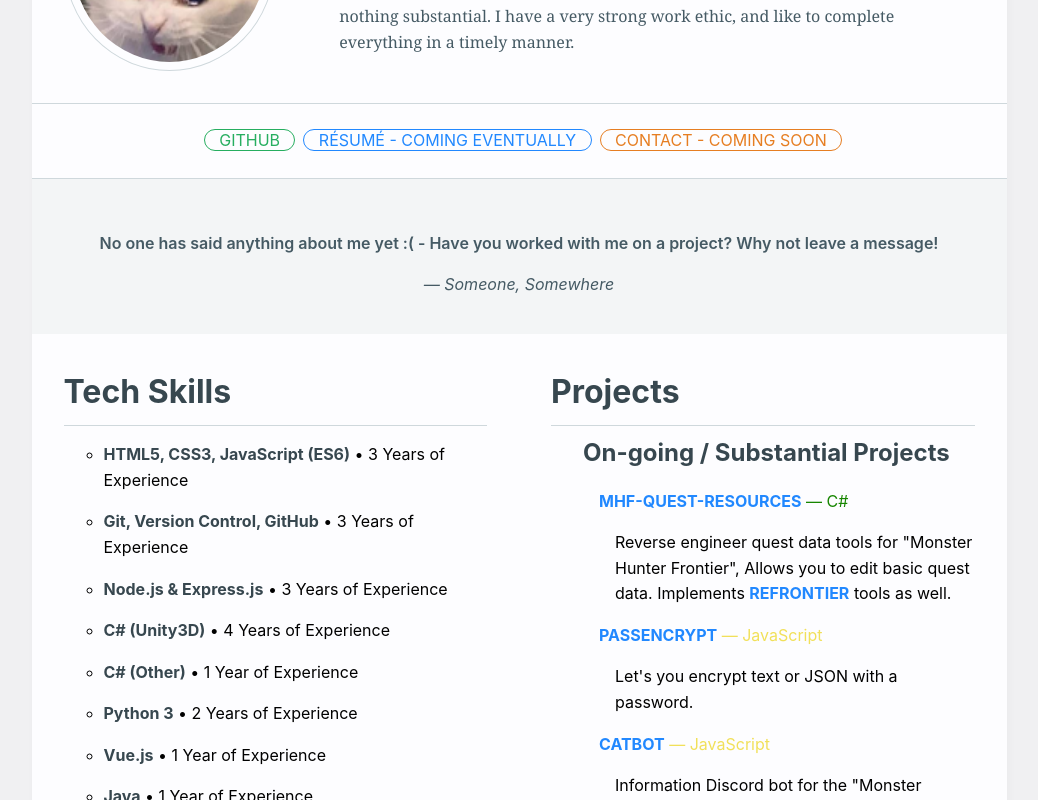
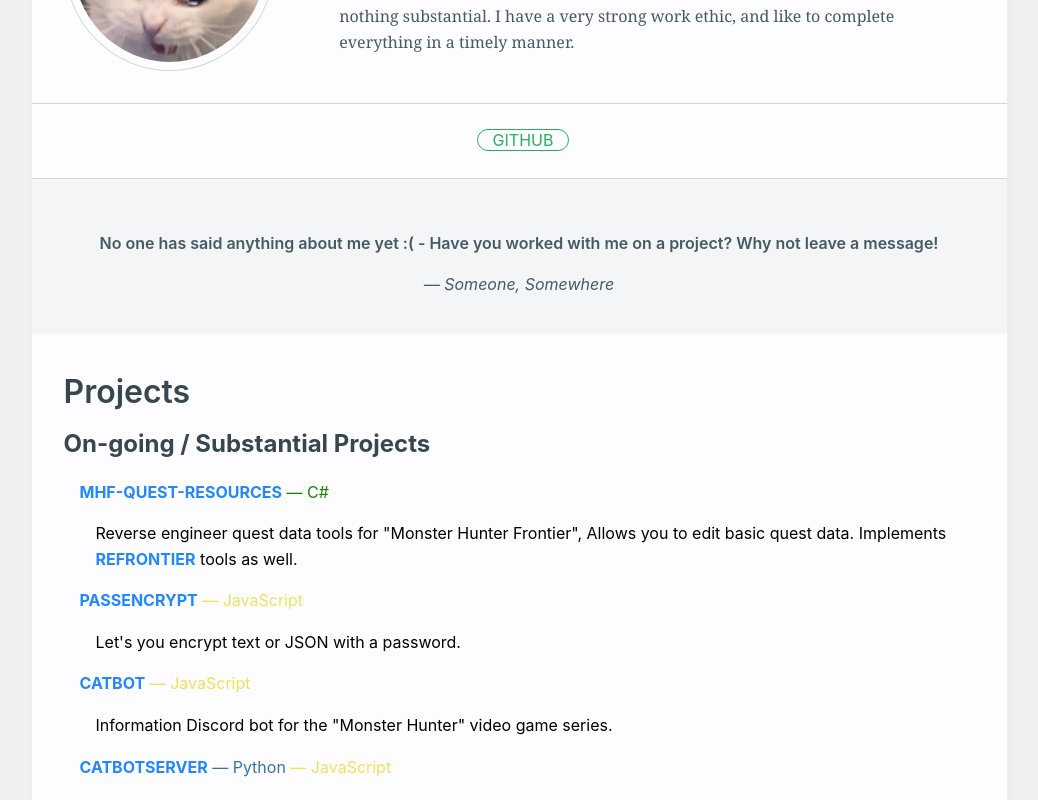
Before and after one commit to ricochhet/ricochhet.github.io, a plain HTML site: page index.html in a window 1280 px wide. Shown: the part 260-1060 px from the top of the page, without its empty margins (121-1159 px from the left). Drawn offline with Linux system fonts and the light colour scheme.

Commit message:
Removal of various things

```diff
--- a/css/index.css
+++ b/css/index.css
@@ -27,6 +27,10 @@ div.flex-wrapper {
 
 div.wrapper .sub-wrapper {
     padding-left: 2rem;
+}
+
+.style-wrapper {
+    padding: 2em;
 }
 
 div.flex-wrapper .wrapper {
--- a/index.html
+++ b/index.html
@@ -33,14 +33,12 @@
             <span class="link-group">
                 <a href="https://github.com/ricochhet" target="_blank" class="header-link color-green">GitHub</a>
             </span>
-            <span class="link-group">
-                <a href="https://github.com/ricochhet" target="_blank" class="header-link">Résumé - Coming
-                    Eventually</a>
+            <!--<span class="link-group">
+                <a href="https://github.com/ricochhet" target="_blank" class="header-link">Résumé</a>
             </span>
             <span class="link-group">
-                <a href="https://github.com/ricochhet" target="_blank" class="header-link color-orange">Contact - Coming
-                    Soon</a>
-            </span>
+                <a href="https://github.com/ricochhet" target="_blank" class="header-link color-orange">Contact</a>
+            </span>-->
         </div>
         <div class="row quote">
             <p>No one has said anything about me yet :( - Have you worked with me on a project? Why not leave a message!
@@ -48,7 +46,7 @@
             <em>— Someone, Somewhere</em>
         </div>
         <div class="flex-wrapper">
-            <div class="wrapper">
+            <!--<div class="wrapper">
                 <h1 class="sub-header">Tech Skills</h1>
                 <ol>
                     <li>
@@ -107,8 +105,8 @@
                         <p>I tend to be very blunt and up front when interacting with people.</p>
                     </li>
                 </ol>
-            </div>
-            <div class="wrapper">
+            </div>-->
+            <div class="style-wrapper">
                 <h1 class="sub-header">Projects</h1>
                 <div class="sub-wrapper">
                     <h2>On-going / Substantial Projects</h2>
```
